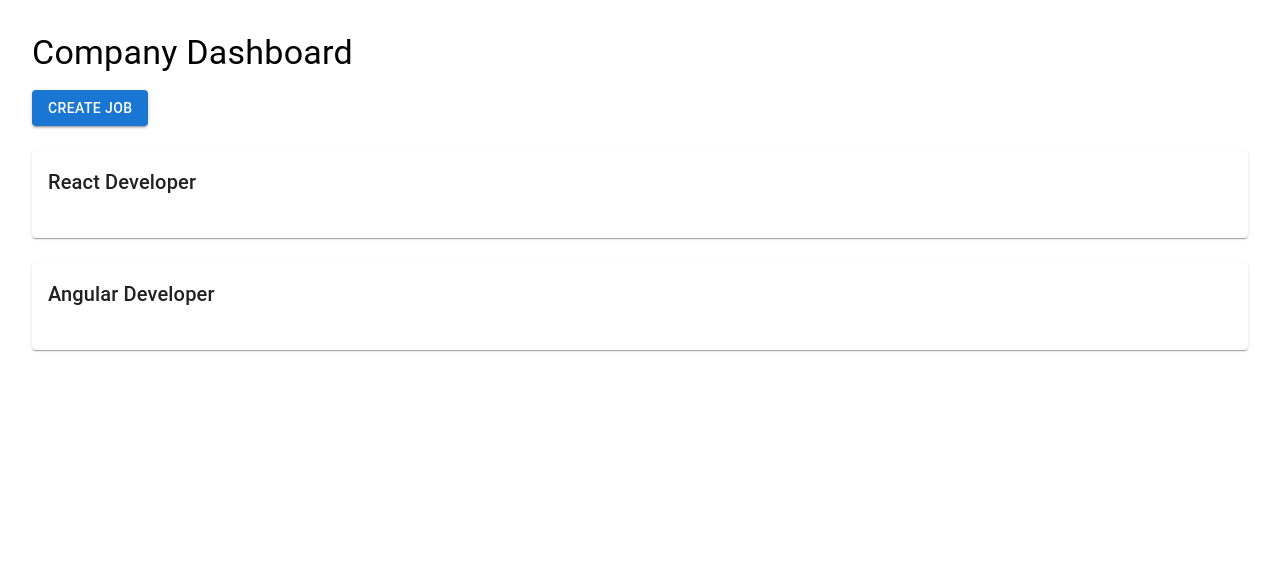
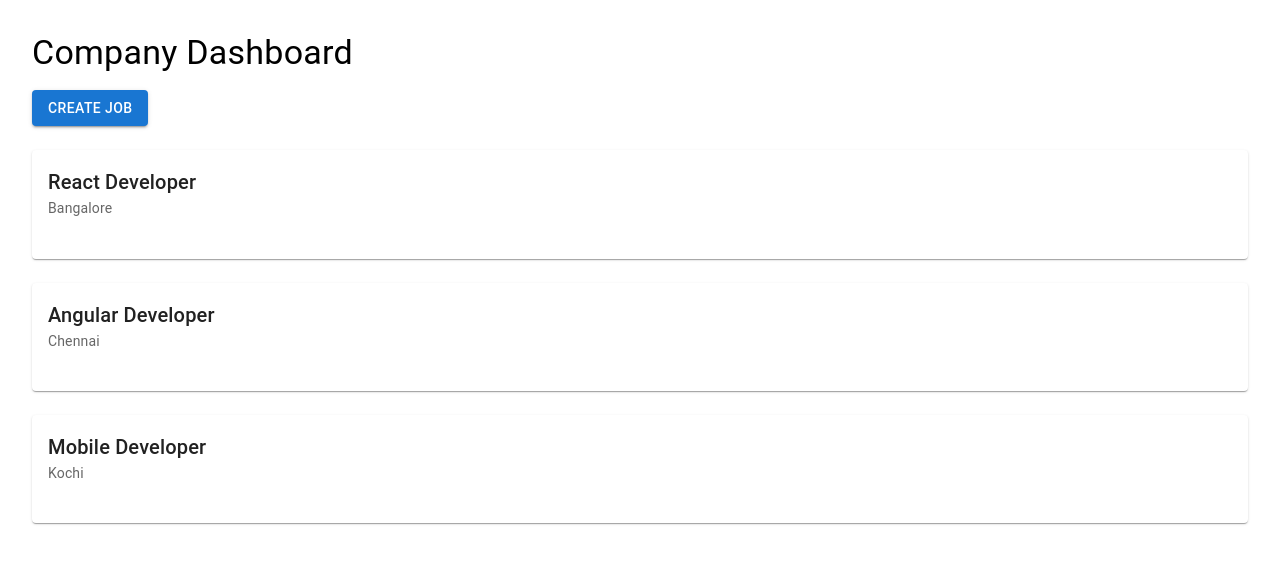
Before and after one commit to vishnuttxminds/react-jobportal-app, a React (Create React App) app: page /company/dashboard in a window 1280 px wide. Shown: the top 564 px of the page. Built offline with nearby package versions, Linux system fonts and the light colour scheme.

Commit message:
added some reusable compoenents

```diff
--- a/src/App.js
+++ b/src/App.js
@@ -16,13 +16,9 @@ function App() {
         <Routes>
           <Route path="/" element={<Navigate to="/signup" replace />} />
           <Route path="/login" element={<Login />} />
-
           <Route path="/signup" element={<Signup />} />
-
           <Route path="/admin/dashboard" element={<AdminDashboard />} />
-
           <Route path="/company/dashboard" element={<CompanyDashboard />} />
-
           <Route path="/applicant/dashboard" element={<ApplicantDashboard />} />
         </Routes>
       </BrowserRouter>
--- /dev/null
+++ b/src/common/CompanyJobCard.jsx
@@ -0,0 +1,35 @@
+import {
+  Card,
+  CardContent,
+  Typography,
+  List,
+  ListItem,
+} from "@mui/material";
+
+export default function CompanyJobCard({ job }) {
+  return (
+    <Card sx={{ mt: 3 }}>
+      <CardContent>
+        <Typography variant="h6">
+          {job.title}
+        </Typography>
+
+        <Typography variant="body2" color="text.secondary">
+          {job.location}
+        </Typography>
+
+        <List>
+          {job.applicants?.length === 0 && (
+            <Typography>No applicants yet</Typography>
+          )}
+
+          {job.applicants?.map((applicant, index) => (
+            <ListItem key={index}>
+              {applicant}
+            </ListItem>
+          ))}
+        </List>
+      </CardContent>
+    </Card>
+  );
+}
--- /dev/null
+++ b/src/common/CreateJobDialog.jsx
@@ -0,0 +1,49 @@
+import {
+    Dialog,
+    DialogTitle,
+    DialogContent,
+    DialogActions,
+    Button,
+    TextField,
+} from "@mui/material";
+
+export default function CreateJobDialog({
+    open,
+    onClose,
+    onCreate,
+    jobTitle,
+    setJobTitle,
+    location,
+    setLocation,
+}) {
+    return (
+        <Dialog open={open} onClose={onClose}>
+            <DialogTitle>Create Job</DialogTitle>
+
+            <DialogContent>
+                <TextField
+                    label="Job Title"
+                    fullWidth
+                    sx={{ mt: 2 }}
+                    value={jobTitle}
+                    onChange={e => setJobTitle(e.target.value)}
+                />
+
+                <TextField
+                    label="Location"
+                    fullWidth
+                    sx={{ mt: 2 }}
+                    value={location}
+                    onChange={e => setLocation(e.target.value)}
+                />
+            </DialogContent>
+
+            <DialogActions>
+                <Button onClick={onClose}>Cancel</Button>
+                <Button variant="contained" onClick={onCreate}>
+                    Create
+                </Button>
+            </DialogActions>
+        </Dialog>
+    );
+}
--- /dev/null
+++ b/src/common/DashboardGridCard.jsx
@@ -0,0 +1,39 @@
+import {
+  Card,
+  CardContent,
+  Typography,
+  List,
+  ListItem,
+  ListItemText,
+  Grid,
+} from "@mui/material";
+
+export default function DashboardGridCard({
+  title,
+  items,
+  getPrimary,
+  getSecondary,
+}) {
+  return (
+    <Grid item xs={12} md={6}>
+      <Card elevation={4}>
+        <CardContent>
+          <Typography variant="h6" gutterBottom>
+            {title}
+          </Typography>
+
+          <List>
+            {items.map(item => (
+              <ListItem key={item.id}>
+                <ListItemText
+                  primary={getPrimary(item)}
+                  secondary={getSecondary ? getSecondary(item) : null}
+                />
+              </ListItem>
+            ))}
+          </List>
+        </CardContent>
+      </Card>
+    </Grid>
+  );
+}
--- /dev/null
+++ b/src/common/EmptyState.jsx
@@ -0,0 +1,9 @@
+import { Typography } from "@mui/material";
+
+export default function EmptyState({ message }) {
+  return (
+    <Typography sx={{ ml: 2 }}>
+      {message}
+    </Typography>
+  );
+}
--- /dev/null
+++ b/src/common/JobCard.jsx
@@ -0,0 +1,33 @@
+import {
+  Card,
+  CardContent,
+  Typography,
+  Button,
+} from "@mui/material";
+
+export default function JobCard({ job, onApply }) {
+  return (
+    <Card elevation={4}>
+      <CardContent>
+        <Typography variant="h6">
+          {job.title}
+        </Typography>
+
+        <Typography
+          variant="body2"
+          color="text.secondary"
+          sx={{ mb: 2 }}
+        >
+          {job.company || "Company Name"}
+        </Typography>
+
+        <Button
+          variant="contained"
+          onClick={() => onApply(job)}
+        >
+          Apply
+        </Button>
+      </CardContent>
+    </Card>
+  );
+}
--- /dev/null
+++ b/src/common/SearchInput.jsx
@@ -0,0 +1,19 @@
+import { TextField } from "@mui/material";
+
+export default function SearchInput({
+  label = "Search",
+  placeholder,
+  value,
+  onChange,
+}) {
+  return (
+    <TextField
+      fullWidth
+      label={label}
+      placeholder={placeholder}
+      value={value}
+      onChange={e => onChange(e.target.value)}
+      sx={{ mb: 3 }}
+    />
+  );
+}
--- a/src/data/jobs.js
+++ b/src/data/jobs.js
@@ -4,13 +4,26 @@ export const jobs = [
     title: "React Developer",
     company: "ABC Tech",
     location: "Bangalore",
-    status: "ACTIVE"
+    experience: "2–4 Years",
+    endDate: "2026-02-15",
+    status: "ACTIVE",
   },
   {
     id: 2,
     title: "Angular Developer",
     company: "XYZ Pvt Ltd",
     location: "Chennai",
-    status: "ACTIVE"
-  }
+    experience: "3–5 Years",
+    endDate: "2026-03-01",
+    status: "ACTIVE",
+  },
+  {
+    id: 3,
+    title: "Mobile Developer",
+    company: "XYZ Pvt Ltd",
+    location: "Kochi",
+    experience: "1–3 Years",
+    endDate: "2026-01-31",
+    status: "ACTIVE",
+  },
 ];
--- a/src/data/users.js
+++ b/src/data/users.js
@@ -1,5 +1,6 @@
 export const users = [
   { id: 1, role: "ADMIN", email: "admin@test.com", password: "1234" },
   { id: 2, role: "COMPANY", email: "company@test.com", password: "1234" },
-  { id: 3, role: "APPLICANT", email: "user@test.com", password: "1234" }
+  { id: 3, role: "COMPANY", email: "company2@test.com", password: "1234" },
+  { id: 4, role: "APPLICANT", email: "user@test.com", password: "1234" },
 ];
--- a/src/pages/dashboards/CompanyDashboard.jsx
+++ b/src/pages/dashboards/CompanyDashboard.jsx
@@ -1,19 +1,8 @@
 import { useState } from "react";
-import {
-  Box,
-  Button,
-  Card,
-  CardContent,
-  TextField,
-  Typography,
-  Dialog,
-  DialogTitle,
-  DialogContent,
-  DialogActions,
-  List,
-  ListItem,
-} from "@mui/material";
+import { Box, Button, Typography } from "@mui/material";
 import { jobs } from "../../data/jobs";
+import CompanyJobCard from "../../common/CompanyJobCard";
+import CreateJobDialog from "../../common/CreateJobDialog";
 
 export default function CompanyDashboard() {
   const [allJobs, setJobs] = useState(jobs);
@@ -26,16 +15,14 @@ export default function CompanyDashboard() {
       id: allJobs.length + 1,
       title: jobTitle,
       location,
-      applicants: []
+      applicants: [],
     };
-    setJobs([...allJobs, newJob]);
+
+    setJobs(prev => [...prev, newJob]);
     setOpen(false);
     setJobTitle("");
     setLocation("");
   };
-
-
-  console.log("Jobs List:", allJobs);
 
   return (
     <Box sx={{ p: 4 }}>
@@ -43,60 +30,26 @@ export default function CompanyDashboard() {
         Company Dashboard
       </Typography>
 
-      <Button variant="contained" onClick={() => setOpen(true)}>
+      <Button
+        variant="contained"
+        onClick={() => setOpen(true)}
+      >
         Create Job
       </Button>
 
-      {/* Job List */}
-      {allJobs.map(job => {
-        console.log("JOB OBJECT ", job);
+      {allJobs.map(job => (
+        <CompanyJobCard key={job.id} job={job} />
+      ))}
 
-        return (
-          <Card key={job.id} sx={{ mt: 3 }}>
-            <CardContent>
-              <Typography variant="h6">{job.title}</Typography>
-
-              <List>
-                {job.applicants?.length === 0 && (
-                  <Typography>No applicants yet</Typography>
-                )}
-
-                {job.applicants?.map((app, index) => (
-                  <ListItem key={index}>{app}</ListItem>
-                ))}
-              </List>
-            </CardContent>
-          </Card>
-        );
-      })}
-
-
-      {/* Create Job Dialog */}
-      <Dialog open={open} onClose={() => setOpen(false)}>
-        <DialogTitle>Create Job</DialogTitle>
-        <DialogContent>
-          <TextField
-            label="Job Title"
-            fullWidth
-            sx={{ mt: 2 }}
-            value={jobTitle}
-            onChange={e => setJobTitle(e.target.value)}
-          />
-          <TextField
-            label="Location"
-            fullWidth
-            sx={{ mt: 2 }}
-            value={location}
-            onChange={e => setLocation(e.target.value)}
-          />
-        </DialogContent>
-        <DialogActions>
-          <Button onClick={() => setOpen(false)}>Cancel</Button>
-          <Button variant="contained" onClick={createJob}>
-            Create
-          </Button>
-        </DialogActions>
-      </Dialog>
+      <CreateJobDialog
+        open={open}
+        onClose={() => setOpen(false)}
+        onCreate={createJob}
+        jobTitle={jobTitle}
+        setJobTitle={setJobTitle}
+        location={location}
+        setLocation={setLocation}
+      />
     </Box>
   );
 }
```
Also changed, not shown: src/pages/dashboards/AdminDashboard.jsx (+13 -49 lines), src/pages/dashboards/ApplicantDashboard.jsx (+12 -32 lines).
